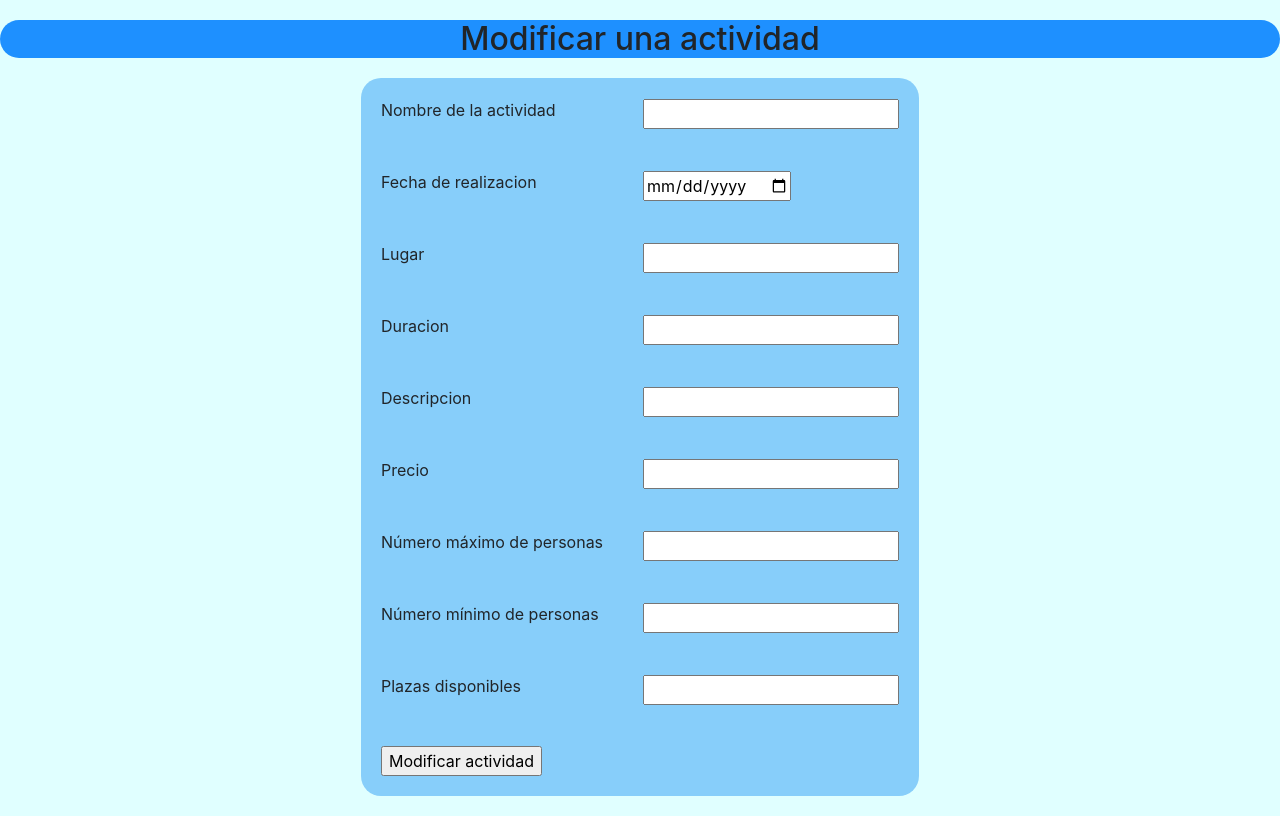
After one commit to al342129/proyecto, a Spring app: template proyectoNuevo/src/main/resources/templates/instructor/modifyActivity.html in a window 1280 px wide. The commit adds this page. Run offline with Thymeleaf, Linux system fonts and the light colour scheme; the template is opened without the code that fills it, so the values that code supplies are empty; some of the project's set-up classes (security, data sources, template engines, error pages and the like) are left out, and stand-ins take their place; some libraries are stand-ins or nearby versions.

Commit message:
Añadido Creacion Activity y modificacion

```diff
--- a/proyectoNuevo/src/main/java/es/uji/proyecto/model/Activity.java
+++ b/proyectoNuevo/src/main/java/es/uji/proyecto/model/Activity.java
@@ -7,7 +7,7 @@ import org.springframework.format.annotation.DateTimeFormat;
 
 public class Activity {
 
-		private int idActivity;
+		private String idActivity;
 		private String activityName;
 		@DateTimeFormat(iso=DateTimeFormat.ISO.DATE)
 		private LocalDate actDate;
@@ -31,12 +31,12 @@ public class Activity {
 			// TODO Auto-generated constructor stub
 		}
 
-		public int getIdActivity() {
+		public String getIdActivity() {
 			return idActivity;
 		}
 
 
-		public void setIdActivity(int idActivity) {
+		public void setIdActivity(String idActivity) {
 			this.idActivity = idActivity;
 		}
 
--- a/proyectoNuevo/src/main/resources/templates/instructor/list.html
+++ b/proyectoNuevo/src/main/resources/templates/instructor/list.html
@@ -25,7 +25,7 @@
      	 <td th:text="${instructor.state}"></td>
      	 <td th:text="${#temporals.format(instructor.acceptanceDate,'dd/MM/yyyy')}"></td>
 
-
+		<td><button type="button" class="btn btn-primary" ><a th:href="@{/instructor/listActivities/{nid}(nid=${instructor.nid})}"><font color="white">Ver actividades</font></a></button></td>
 		<td><button type="button" class="btn btn-primary" ><a th:href="@{/instructor/createActivity/{nid}(nid=${instructor.nid})}"><font color="white">Crear actividad</font></a></button></td>
 		<td><button type="button" class="btn btn-primary" ><a th:href="@{/instructor/show/{nid}(nid=${instructor.nid})}"><font color="white">Ver</font></a></button></td>
     <td><button type="button" class="btn btn-warning" ><a th:href="@{/instructor/modify/{nid}(nid=${instructor.nid})}"><font color="black">Editar</font></a></button></td>
--- /dev/null
+++ b/proyectoNuevo/src/main/resources/templates/instructor/modifyActivity.html
@@ -0,0 +1,96 @@
+<!DOCTYPE html>
+<html xmlns:th="http://www.thymeleaf.org">
+<head>
+   <title>Modificar una actividad</title>
+   <meta charset="UTF-8" />
+   <link rel="stylesheet"
+     href="https://maxcdn.bootstrapcdn.com/bootstrap/4.2.1/css/bootstrap.min.css"/>
+
+<style>
+	body{
+		background-color: #E0FFFF
+	}
+
+	h2{
+
+    text-align: center;
+    background-color: #1E90FF;
+    width: 100%;
+    border-radius: 20px;
+    margin-top: 20px;
+    margin-bottom: 20px;
+
+    }
+     table{
+
+    background-color: #87CEFA;
+    border-radius: 20px ;
+    margin-top:20px;
+    margin-bottom: 20px;
+
+  }
+  td{
+    align: left;
+    margin-left: 20px;
+  }
+</style>
+</head>
+<body>
+    <h2>Modificar una actividad</h2>
+    <form action="#" th:action="@{/instructor/modifyActivity/{idActivity}(idActivity=${activity.idActivity})}"
+                     th:object="${activity}" method="post">
+      <table align=center cellpadding="20">
+        <tr>
+            <td><label>Nombre de la actividad</label></td>
+   			<td><input type="text" th:field="*{activityName}" /></td>
+   		</tr>
+
+   		<tr>
+   			<td><label>Fecha de realizacion</label></td>
+   			<td><input type="date" th:field="*{actDate}" /></td>
+   		</tr>
+
+   		<tr>
+   			<td><label>Lugar</label></td>
+   			<td><input type="text" th:field="*{location}" /></td>
+   		</tr>
+
+
+
+   		<tr>
+   			<td><label>Duracion</label></td>
+   			<td><input type="number" step="0.01" th:field="*{duration}" /></td>
+   		</tr>
+
+   		<tr>
+   			<td><label>Descripcion</label></td>
+   			<td><input type="text" th:field="*{descriptionActivity}" /></td>
+   		</tr>
+
+   		<tr>
+   			<td><label>Precio</label></td>
+   			<td><input type="number" step="0.01" th:field="*{price}" /></td>
+   		</tr>
+
+   		<tr>
+   			<td><label>Número máximo de personas</label></td>
+   			<td><input type="number" th:field="*{maxPeople}" /></td>
+   		</tr>
+
+   		<tr>
+   			<td><label>Número mínimo de personas</label></td>
+   			<td><input type="number" th:field="*{minPeople}" /></td>
+   		</tr>
+
+   		<tr>
+   			<td><label>Plazas disponibles</label></td>
+   			<td><input type="number" th:field="*{vacancies}" /></td>
+   		</tr>
+
+   		<tr>
+            <td colspan="2"><input type="submit" value="Modificar actividad" /></td>
+        </tr>
+      </table>
+    </form>
+</body>
+</html>
```
Also changed, not shown: proyectoNuevo/src/main/java/es/uji/proyecto/controller/InstructorController.java (+37 -0 lines), proyectoNuevo/src/main/java/es/uji/proyecto/dao/ActivityDao.java (+7 -7 lines), proyectoNuevo/src/main/java/es/uji/proyecto/dao/ActivityRowMapper.java (+6 -1 lines), proyectoNuevo/src/main/java/es/uji/proyecto/dao/InstructorDao.java (+11 -0 lines), proyectoNuevo/src/main/resources/templates/instructor/listActivities.html (added, +42 -0 lines).
